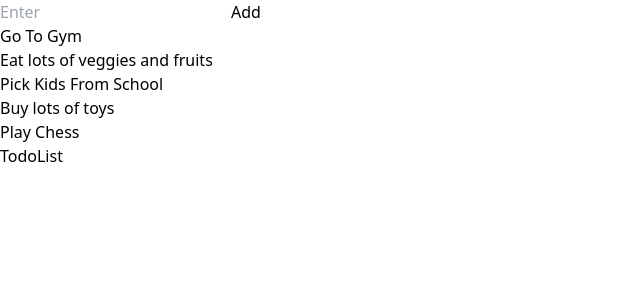
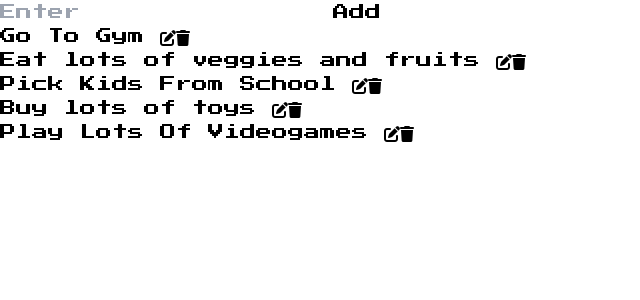
Before and after one commit to khatridikshant/ToDoList, a React (Vite) app: page / in a window 1280 px wide. Shown: the top 300 px of the page, without its empty margins (0-640 px from the left). Built offline with nearby package versions, Linux system fonts and the light colour scheme.

Commit message:
Props Being Used Properly

```diff
--- a/index.html
+++ b/index.html
@@ -9,7 +9,8 @@
     <link rel="preconnect" href="https://fonts.googleapis.com">
 <link rel="preconnect" href="https://fonts.gstatic.com" crossorigin>
 <link href="https://fonts.googleapis.com/css2?family=Inter:ital,opsz,wght@0,14..32,100..900;1,14..32,100..900&family=Press+Start+2P&display=swap" rel="stylesheet">
-  </head>
+<link rel="stylesheet" href="https://cdnjs.cloudflare.com/ajax/libs/font-awesome/6.6.0/css/all.min.css" integrity="sha512-Kc323vGBEqzTmouAECnVceyQqyqdsSiqLQISBL29aUW4U/M7pSPA/gEUZQqv1cwx4OnYxTxve5UMg5GT6L4JJg==" crossorigin="anonymous" referrerpolicy="no-referrer" />
+</head>
   <body>
     <div id="root"></div>
     <script type="module" src="/src/main.jsx"></script>
--- a/src/App.jsx
+++ b/src/App.jsx
@@ -7,10 +7,19 @@ import Todolist from './components/Todolist'
 
 function App() {
 
+
+  let todo = [
+    "Go To Gym",
+    "Eat lots of veggies and fruits",
+    "Pick Kids From School",
+    "Buy lots of toys",
+    "Play Lots Of Videogames"
+]
+
   return (
 <main>
       <Todoinput />
-      <Todolist />
+      <Todolist todo={todo}/>
 
 </main>
   )
--- a/src/components/Todocard.jsx
+++ b/src/components/Todocard.jsx
@@ -1,8 +1,19 @@
 import React from 'react'
 
-const TodoCard = () => {
+const TodoCard = (props) => {
+  const {children} = props
   return (
-    <div>TodoCard</div>
+    <li className="bg-gray-500 rounded py-2 mb-2 mt-2 flex items-center">
+
+
+<span className='flex-1'>
+{children} </span>
+
+<span className='flex items-center'>
+<i class="fa-solid fa-pen-to-square ml-2 mr-2"></i>
+<i class="fa-solid fa-trash ml-2 mr-2"></i>
+</span>
+      </li>
   )
 }
 
--- a/src/components/Todoinput.jsx
+++ b/src/components/Todoinput.jsx
@@ -1,13 +1,4 @@
 export default function Todoinput(){
-
-
-    let todo = [
-        "Go To Gym",
-        "Eat lots of veggies and fruits",
-        "Pick Kids From School",
-        "Buy lots of toys",
-        "Play Chess"
-    ]
 
     return (
        <header>
@@ -15,19 +6,7 @@ export default function Todoinput(){
         <input placeholder="Enter" className="border block w-3/4 px-2 rounded mt-2 mr-2"></input>
         <button className="mt-2 bg-blue-500 hover:bg-blue-950 rounded px-5 text-white font-bold">Add</button>
         </div>
-        <div>
-            <ul className="list-disc">
-                {
-                    todo.map(
-                            (obj,index) => {
-                                return (
-                                    <li key={index}>{obj}</li>
-                                )
-                            }
-                    )
-                }
-            </ul>
-        </div>
+
        </header>
     )
 }
--- a/src/components/Todolist.jsx
+++ b/src/components/Todolist.jsx
@@ -1,8 +1,26 @@
 import React from 'react'
+import TodoCard from './Todocard'
+const TodoList = (props) => {
 
-const TodoList = () => {
+  const {todo} = props
+
+
   return (
-    <div>TodoList</div>
+    <>
+    <div className="px-2">
+    <ul className="list-disc">
+        {
+            todo.map(
+                    (obj,index) => {
+                        return (
+                          <TodoCard className="" key={index}> <span>{obj}</span></TodoCard>
+                        )
+                    }
+            )
+        }
+    </ul>
+</div>
+</>
   )
 }
 
--- a/src/index.css
+++ b/src/index.css
@@ -1,3 +1,7 @@
 @tailwind base;
 @tailwind components;
 @tailwind utilities;
+
+* {
+    font-family: "Press Start 2P", system-ui;
+}
```
